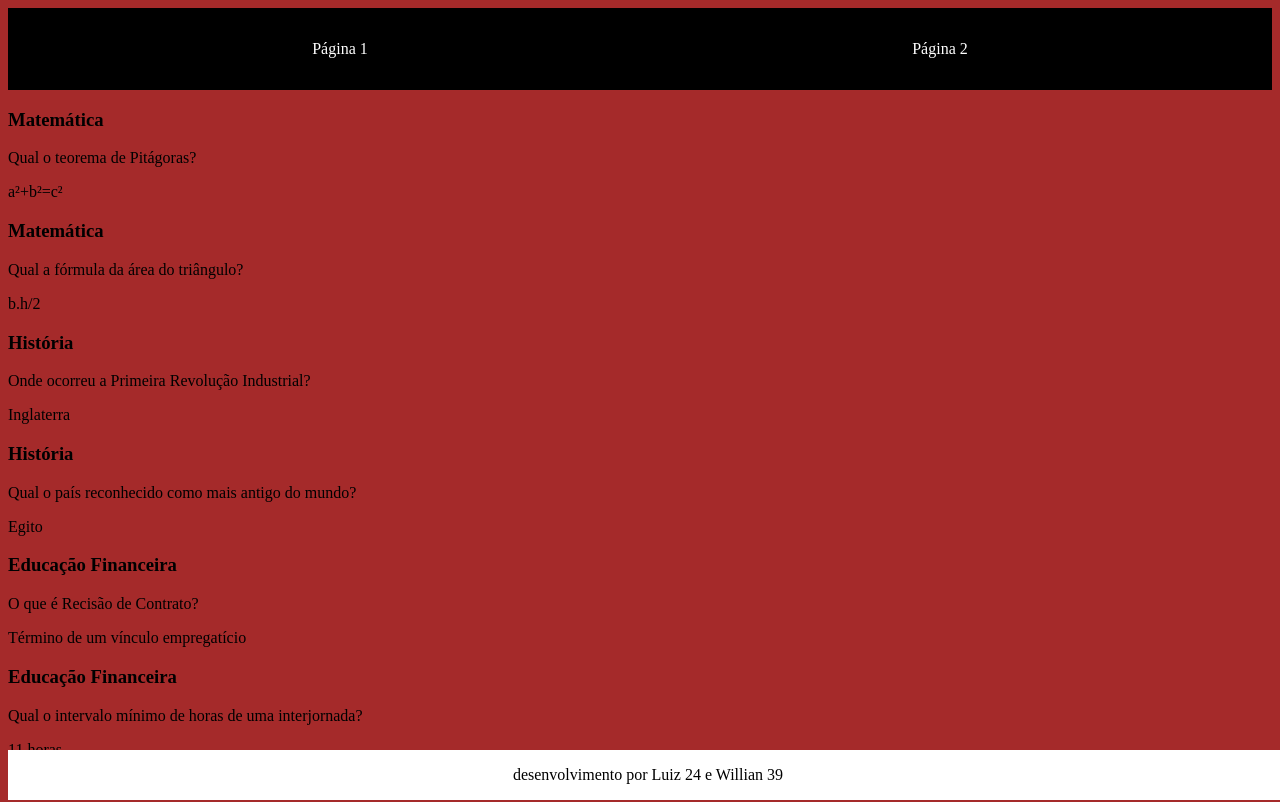
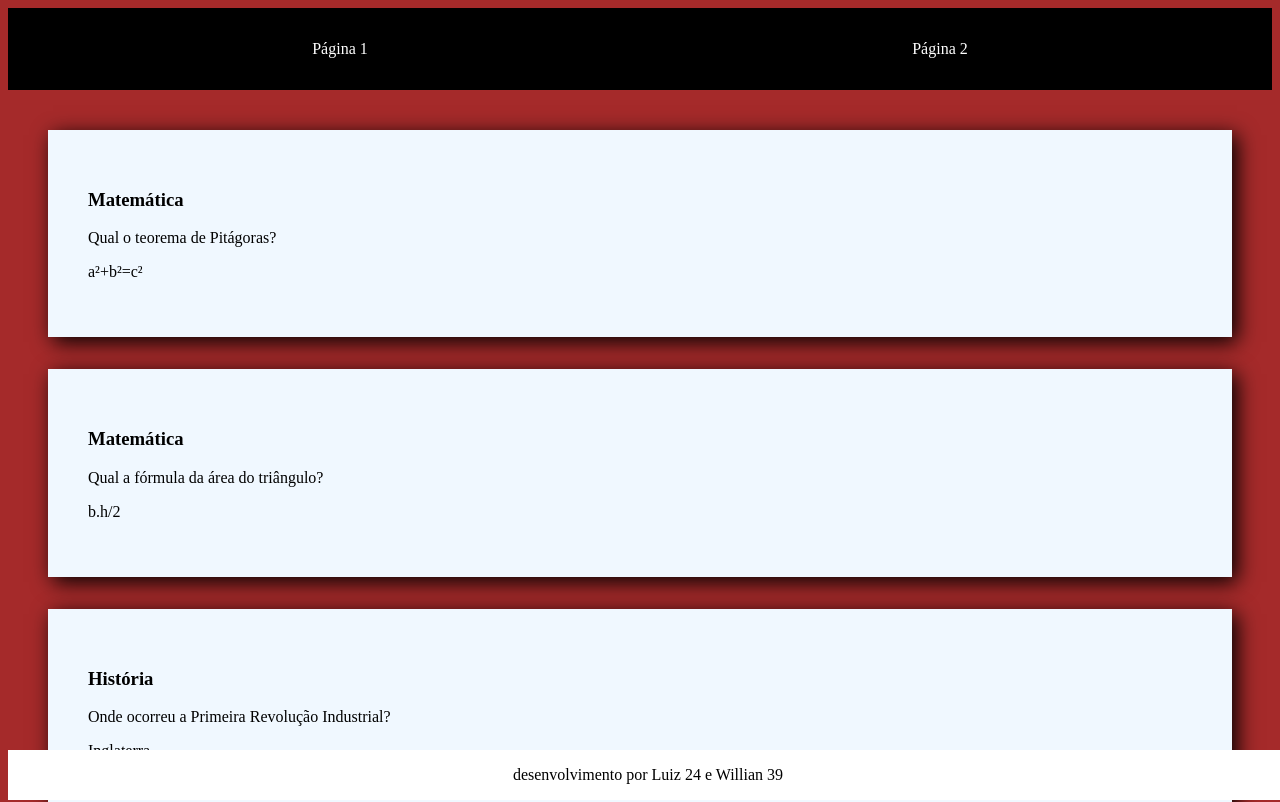
Before and after one commit to P0L1zn/lkashdlefhljisdafh, a plain HTML site: page pagina2.html in a window 1280 px wide. Shown: the top 802 px of the page. Drawn offline with Linux system fonts and the light colour scheme.

Commit message:
pagina2.css

```diff
--- a/pagina2.css
+++ b/pagina2.css
@@ -31,3 +31,19 @@ footer{
     background-color: var(--branco);
 
 }
+
+#container {
+    padding: 40px;
+    display: grid;
+    gap: 2rem;
+}
+
+.cartao {
+    background-color: var(--cartao-frente);
+    padding: 40px;
+    box-shadow: 5px 5px 20px var(--preto);
+}
+
+.cartao:hover {
+    transform: scale(1.05);
+}
```
